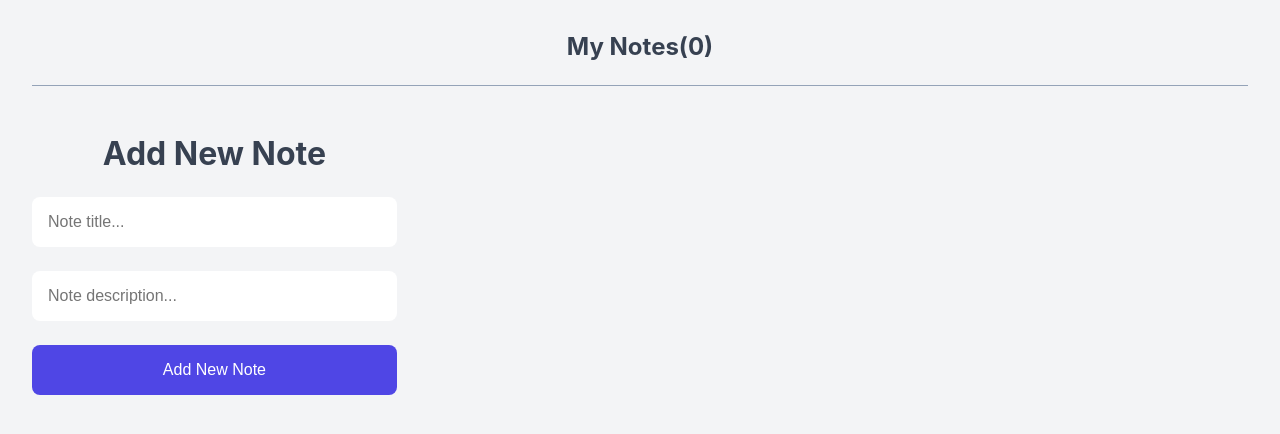
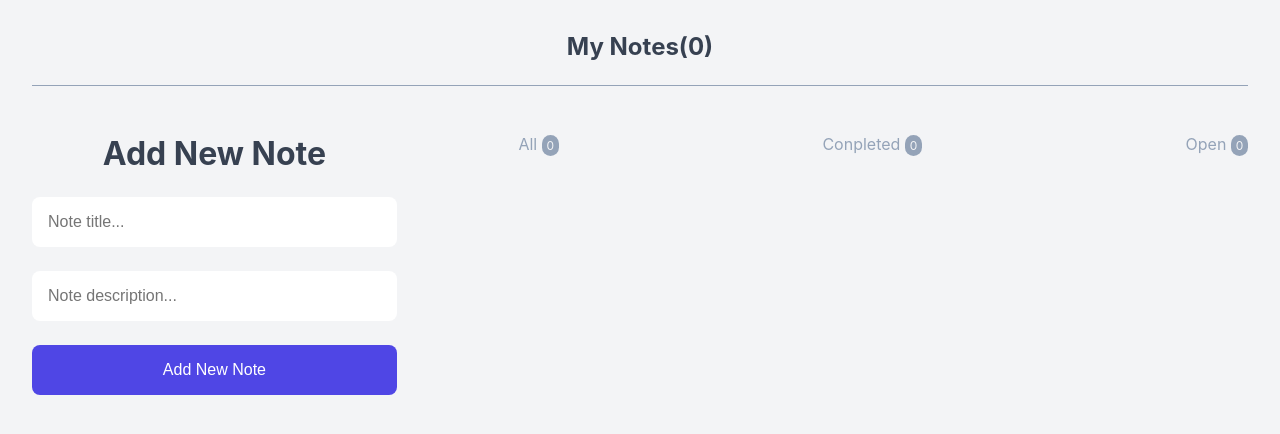
Before and after one commit to soheilp09/Note-App, a React (Vite) app: page / in a window 1280 px wide. Shown: the top 434 px of the page. Built offline with nearby package versions, Linux system fonts and the light colour scheme.

Commit message:
Note-Status-Component

```diff
--- a/src/App.jsx
+++ b/src/App.jsx
@@ -5,6 +5,7 @@ import AddNewNote from './AddNewNote'
 import './App.css'
 import NoteList from './NoteList'
 import NoteHeader from './NoteHeader';
+import NoteStatus from './NoteStatus';
 
 
 function App() {
@@ -24,14 +25,17 @@ function handelToggle(id) {
 
 };
 
+
   return (
-    <div>
+    <div className='container'>
       <NoteHeader notes={notes.length}/>
       <div className='note-app'>
         <AddNewNote setNotes={setNotes}/>
-        <NoteList notes={notes} onDelete={handeldelete} onToggle={handelToggle}/>
 
-
+       <div className='note-container'>
+       <NoteStatus notes={notes}/>
+       <NoteList notes={notes} onDelete={handeldelete} onToggle={handelToggle}/>
+       </div>
       </div>
 
     </div>
--- a/src/NoteList.jsx
+++ b/src/NoteList.jsx
@@ -2,7 +2,7 @@ import { MdClose } from "react-icons/md";
 
 function NoteList({notes,onDelete,onToggle}) {
   return (
-    <div className='note-container'>
+    <div className='note-list'>
 
      {notes.map((item)=>(
         <NoteItem key={item.id} item={item} onDelete={onDelete} onToggle={onToggle}/>
--- /dev/null
+++ b/src/NoteStatus.jsx
@@ -0,0 +1,17 @@
+
+
+function NoteStatus({notes}) {
+  const AllNotes = notes.length;
+ const completed =  notes.filter((item)=>item.completed === true).length;
+ const Open = AllNotes - completed;
+
+  return (
+ <ul className="note-status">
+  <li>All <span >{AllNotes}</span></li>
+  <li>Conpleted <span >{completed}</span></li>
+  <li>Open <span >{Open}</span></li>
+ </ul>
+  )
+}
+
+export default NoteStatus
```
